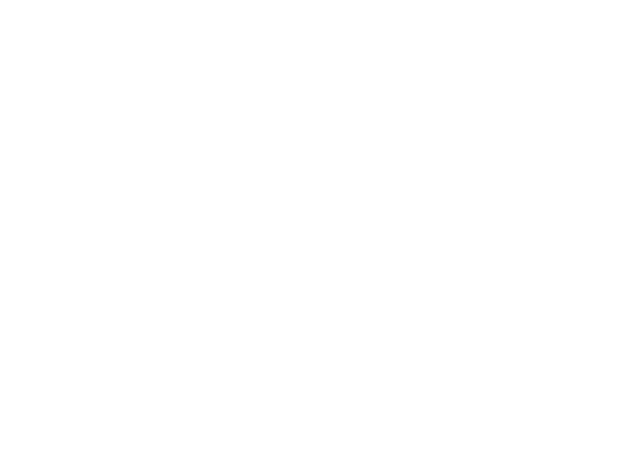
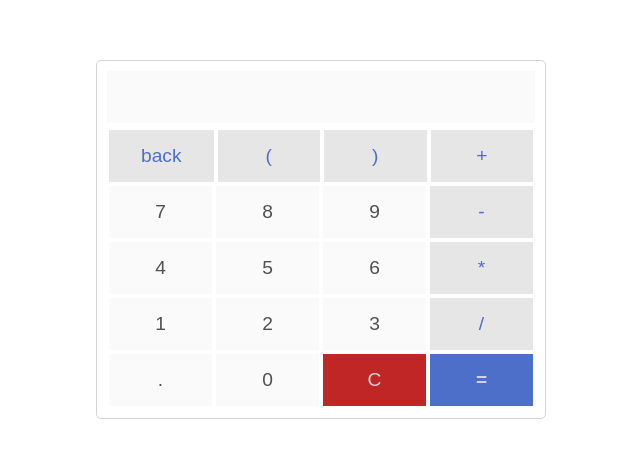
Before and after one commit to Mik3Dev/react-calculator, a Next.js app: page / in a window 1280 px wide. Shown: the part 161-618 px from the top of the page, without its empty margins (319-959 px from the left). Built offline with nearby package versions, Linux system fonts and the light colour scheme.

Commit message:
Calculator created

```diff
--- a/components/Button.js
+++ b/components/Button.js
@@ -2,10 +2,13 @@
 import PropTypes from 'prop-types';
 
 const Button = ({value, className, clickFunction}) => {
-    const handleClick = () => clickFunction();
+    const handleClick = (e) => {
+        if(clickFunction) clickFunction(value);
+    };
     return (
         <button
             className={ className }
+            onClick={handleClick}
         >
             {value}
         </button>
--- a/components/Display.js
+++ b/components/Display.js
@@ -6,6 +6,7 @@
         <input
             value={value}
             className="display"
+            disabled
         />
     );
 }
--- a/package.json
+++ b/package.json
@@ -8,6 +8,7 @@
     "start": "next start"
   },
   "dependencies": {
+    "mathjs": "^7.0.0",
     "next": "9.4.2",
     "prop-types": "^15.7.2",
     "react": "16.13.1",
--- a/pages/index.js
+++ b/pages/index.js
@@ -1,7 +1,66 @@
-import React from 'react';
+import React, { useState } from 'react';
 import Head from 'next/head';
+import Button from '../components/Button';
+import Display from '../components/Display';
+import {evaluate} from 'mathjs';
 
 export default function Home() {
+    const [displayValue, setDisplayValue] = useState('');
+    const numPadClickFn = (value) => {
+        if(displayValue !== 'Error')
+        setDisplayValue(displayValue.concat(value));
+    }
+    const clearClickFn = (value) => setDisplayValue('');
+    const operClickFn = (value) => {
+        if(displayValue.length > 0 && displayValue !== 'Error') {
+            let str = displayValue;
+            if(['+', '-', '*', '/'].includes(str[str.length-1])) {
+                str = str.slice(0, str.length-1);
+            }
+            setDisplayValue(str.concat(value));
+        }
+    }
+    const backClickFn = (value) => {
+        if(displayValue === 'Error') {
+            setDisplayValue('');
+        } else if(displayValue.length > 0) {
+            let str = displayValue;
+            str = str.slice(0, str.length-1);
+            setDisplayValue(str);
+        }
+    };
+    const openParClickFn = (value) => {
+            let str = displayValue;
+            if((displayValue.length === 0 || ['+', '-', '*', '/'].includes(str[str.length-1])) && displayValue !== 'Error') {
+                setDisplayValue(str.concat(value));
+            }
+    }
+    const closeParClickFn = (value) => {
+        let str = displayValue;
+        if((displayValue.length !== 0 || ['+', '-', '*', '/'].includes(str[str.length-1])) && displayValue !== 'Error') {
+            setDisplayValue(str.concat(value));
+        }
+    }
+    const decClickFn = (value) => {
+        let str = displayValue;
+        if(str.length>0){
+            if(['+', '-', '*', '/'].includes(str[str.length-1])){
+                setDisplayValue(displayValue.concat('0.'));
+            } else {
+                setDisplayValue(displayValue.concat(value));
+            }
+        } else {
+            setDisplayValue('0.');
+        }
+    }
+    const getResults = (value) => {
+        try {
+            setDisplayValue(evaluate(displayValue).toString());
+        } catch (error) {
+            setDisplayValue('Error');
+        }
+    }
+
     return (
         <div className="container">
             <Head>
@@ -9,6 +68,42 @@
                 <link rel="icon" href="/favicon.ico" />
             </Head>
 
+            <div className="calc">
+                <Display
+                    value={displayValue}
+                />
+                <div className="row">
+                    <Button value="back" className="btn btn-secondary" clickFunction={backClickFn}/>
+                    <Button value="(" className="btn btn-secondary" clickFunction={openParClickFn}/>
+                    <Button value=")" className="btn btn-secondary" clickFunction={closeParClickFn}/>
+                    <Button value="+" className="btn btn-secondary" clickFunction={operClickFn}/>
                 </div>
-  )
+                <div className="row">
+                    <Button value="7" className="btn" clickFunction={numPadClickFn}/>
+                    <Button value="8" className="btn" clickFunction={numPadClickFn}/>
+                    <Button value="9" className="btn" clickFunction={numPadClickFn}/>
+                    <Button value="-" className="btn btn-secondary" clickFunction={operClickFn}/>
+                </div>
+                <div className="row">
+                    <Button value="4" className="btn" clickFunction={numPadClickFn}/>
+                    <Button value="5" className="btn" clickFunction={numPadClickFn}/>
+                    <Button value="6" className="btn" clickFunction={numPadClickFn}/>
+                    <Button value="*" className="btn btn-secondary" clickFunction={operClickFn}/>
+                </div>
+                <div className="row">
+                    <Button value="1" className="btn" clickFunction={numPadClickFn}/>
+                    <Button value="2" className="btn" clickFunction={numPadClickFn}/>
+                    <Button value="3" className="btn" clickFunction={numPadClickFn}/>
+                    <Button value="/" className="btn btn-secondary" clickFunction={operClickFn}/>
+                </div>
+                <div className="row">
+                    <Button value="." className="btn" clickFunction={decClickFn}/>
+                    <Button value="0" className="btn" clickFunction={numPadClickFn}/>
+                    <Button value="C" className="btn btn-danger" clickFunction={clearClickFn}/>
+                    <Button value="=" className="btn btn-primary" clickFunction={getResults}/>
+                </div>
+            </div>
+
+        </div>
+    );
 }
--- a/styles.scss
+++ b/styles.scss
@@ -1,7 +1,7 @@
-$primary-color: rgb(65, 93, 172);
+$primary-color: rgb(77, 110, 201);
 $primary-font-color: rgb(212, 212, 212);
 
-$secondary-color: rgb(220, 220, 220);
+$secondary-color: rgb(230, 230, 230);
 $secondary-font-color: $primary-color;
 
 $danger-color: rgb(192, 38, 38);
@@ -68,7 +68,7 @@
     .calc {
         display:flex;
         flex-direction: column;
-        width: 500px;
+        width: 450px;
         border: $primary-font-color solid 1px;
         border-radius: 5px;
         padding:10px;
```
Also changed, not shown: 1 other file (tests, documents, lock files or other folders). Lines whose indentation alone changed are shown as unchanged.
